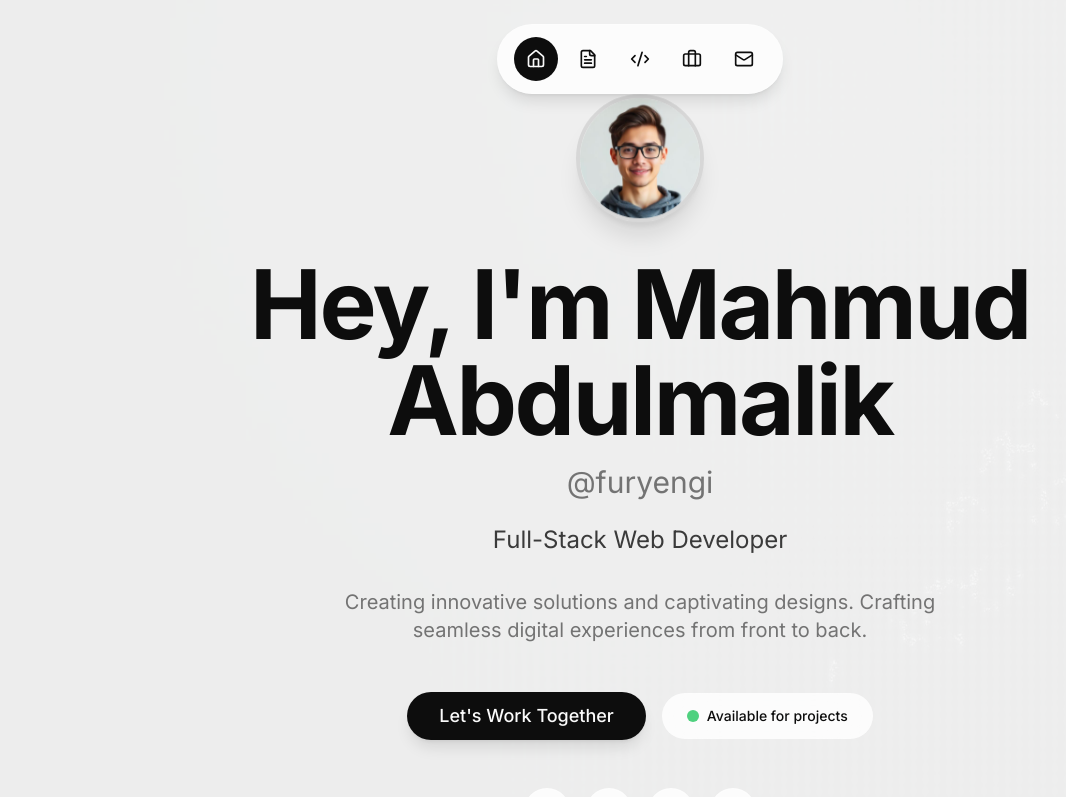
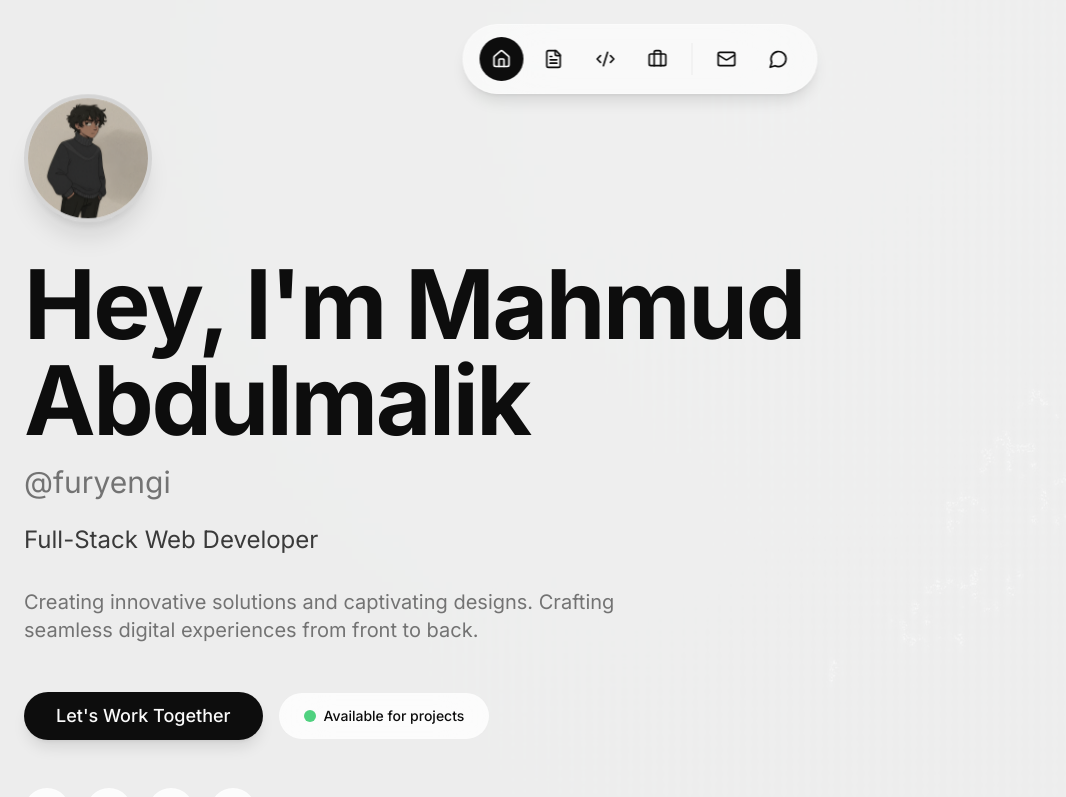
Before and after one commit to furyengi/furyengi-portfolio-showcase, a React (Vite) app: page / in a window 1280 px wide. Shown: the top 797 px of the page, without its empty margins (0-1066 px from the left). Built offline with nearby package versions, Linux system fonts and the light colour scheme.

Commit message:
Update profile picture and layout

```diff
--- a/src/components/Hero.tsx
+++ b/src/components/Hero.tsx
@@ -11,8 +11,8 @@ const Hero = () => {
   ];
 
   return (
-    <section id="home" className="min-h-screen flex items-center justify-center px-6 pt-24">
-      <div className="max-w-4xl mx-auto text-center animate-fade-in-up">
+    <section id="home" className="min-h-screen flex items-center px-6 pt-24">
+      <div className="max-w-4xl animate-fade-in-up">
         <div className="mb-8 inline-block">
           <div className="w-32 h-32 rounded-full overflow-hidden border-4 border-primary/10 shadow-xl animate-float">
             <img
@@ -31,16 +31,16 @@ const Hero = () => {
           @furyengi
         </p>
 
-        <p className="text-xl md:text-2xl text-foreground/80 mb-8 max-w-3xl mx-auto text-balance">
+        <p className="text-xl md:text-2xl text-foreground/80 mb-8 max-w-3xl text-balance">
           Full-Stack Web Developer
         </p>
 
-        <p className="text-lg md:text-xl text-muted-foreground mb-12 max-w-2xl mx-auto leading-relaxed">
+        <p className="text-lg md:text-xl text-muted-foreground mb-12 max-w-2xl leading-relaxed">
           Creating innovative solutions and captivating designs.
           Crafting seamless digital experiences from front to back.
         </p>
 
-        <div className="flex flex-wrap items-center justify-center gap-4 mb-12">
+        <div className="flex flex-wrap items-center gap-4 mb-12">
           <Button
             size="lg"
             className="rounded-full px-8 py-6 text-lg shadow-lg hover:shadow-xl transition-all"
@@ -55,7 +55,7 @@ const Hero = () => {
           </div>
         </div>
 
-        <div className="flex items-center justify-center gap-4">
+        <div className="flex items-center gap-4">
           {socialLinks.map((social) => {
             const Icon = social.icon;
             return (
--- a/src/components/Navigation.tsx
+++ b/src/components/Navigation.tsx
@@ -1,4 +1,4 @@
-import { Home, Code2, Briefcase, Mail, FileText } from "lucide-react";
+import { Home, Code2, Briefcase, Mail, FileText, MessageCircle } from "lucide-react";
 import { useState, useEffect } from "react";
 
 const Navigation = () => {
@@ -37,15 +37,58 @@ const Navigation = () => {
     { id: "about", icon: FileText, label: "About" },
     { id: "skills", icon: Code2, label: "Skills" },
     { id: "projects", icon: Briefcase, label: "Projects" },
+  ];
+
+  const actionItems = [
     { id: "contact", icon: Mail, label: "Contact" },
+    { id: "whatsapp", icon: MessageCircle, label: "WhatsApp Business", url: "https://wa.me/message/YOUR_WHATSAPP_NUMBER" },
   ];
 
   return (
     <nav className="fixed top-6 left-1/2 -translate-x-1/2 z-50 animate-fade-in">
-      <div className="glass shadow-lg rounded-full px-4 py-3 flex items-center gap-2">
+      <div className="bg-white/60 dark:bg-black/30 backdrop-blur-2xl border border-white/30 dark:border-white/10 shadow-lg rounded-full px-4 py-3 flex items-center gap-2">
         {navItems.map((item) => {
           const Icon = item.icon;
           const isActive = activeSection === item.id;
+
+          return (
+            <button
+              key={item.id}
+              onClick={() => scrollToSection(item.id)}
+              className={`
+                relative p-3 rounded-full transition-all duration-300
+                ${isActive
+                  ? "bg-primary text-primary-foreground"
+                  : "hover:bg-secondary/50 text-foreground"
+                }
+              `}
+              aria-label={item.label}
+            >
+              <Icon className="w-5 h-5" />
+            </button>
+          );
+        })}
+
+        <div className="w-px h-8 bg-border/50 mx-1" />
+
+        {actionItems.map((item) => {
+          const Icon = item.icon;
+          const isActive = activeSection === item.id;
+
+          if (item.url) {
+            return (
+              <a
+                key={item.id}
+                href={item.url}
+                target="_blank"
+                rel="noopener noreferrer"
+                className="relative p-3 rounded-full transition-all duration-300 hover:bg-secondary/50 text-foreground"
+                aria-label={item.label}
+              >
+                <Icon className="w-5 h-5" />
+              </a>
+            );
+          }
 
           return (
             <button
```
Also changed, not shown: src/assets/profile-image.jpg.
